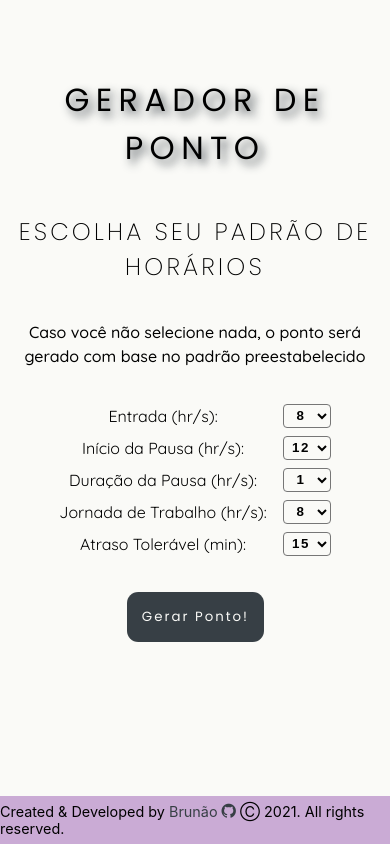
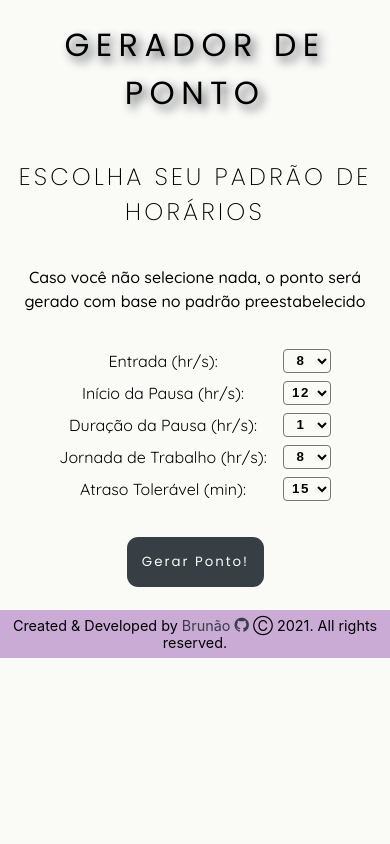
Before and after one commit to btex88/timesheet-generator, a React (Create React App) app: page / in a window 390 px wide. Built offline with nearby package versions, Linux system fonts and the light colour scheme.

Commit message:
Fix - Footer → Fixed responsiveness for iphone 5/5s

```diff
--- a/src/App.module.css
+++ b/src/App.module.css
@@ -3,10 +3,9 @@
 }
 
 .main {
-  min-height: 45rem;
-  min-width: 20rem;
-  max-width: 100vw;
-  max-height: (100vh - 3rem);
+  min-height: 25rem;
+  min-width: 18rem;
+  max-width: 100%;
   display: flex;
   flex-direction: column;
   flex-wrap: nowrap;
--- a/src/components/Footer/Footer.module.css
+++ b/src/components/Footer/Footer.module.css
@@ -30,11 +30,12 @@
 }
 
 .footer {
+  text-align: center;
   background-color: #CAABD5;
   display: flex;
   font-size: 0.9rem;
-  position: absolute;
   left: 0;
+  right: 0;
   bottom: 0;
   width: 100%;
   height: 3rem;
```
